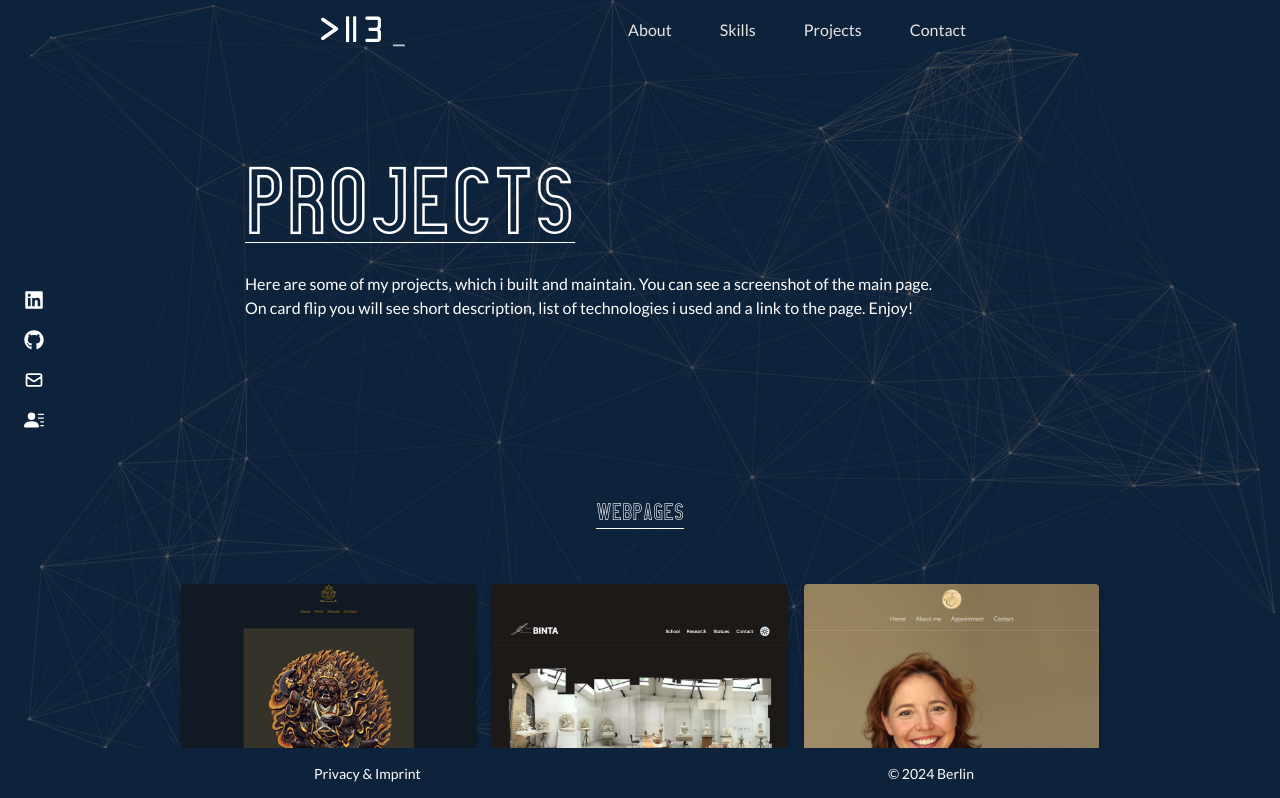
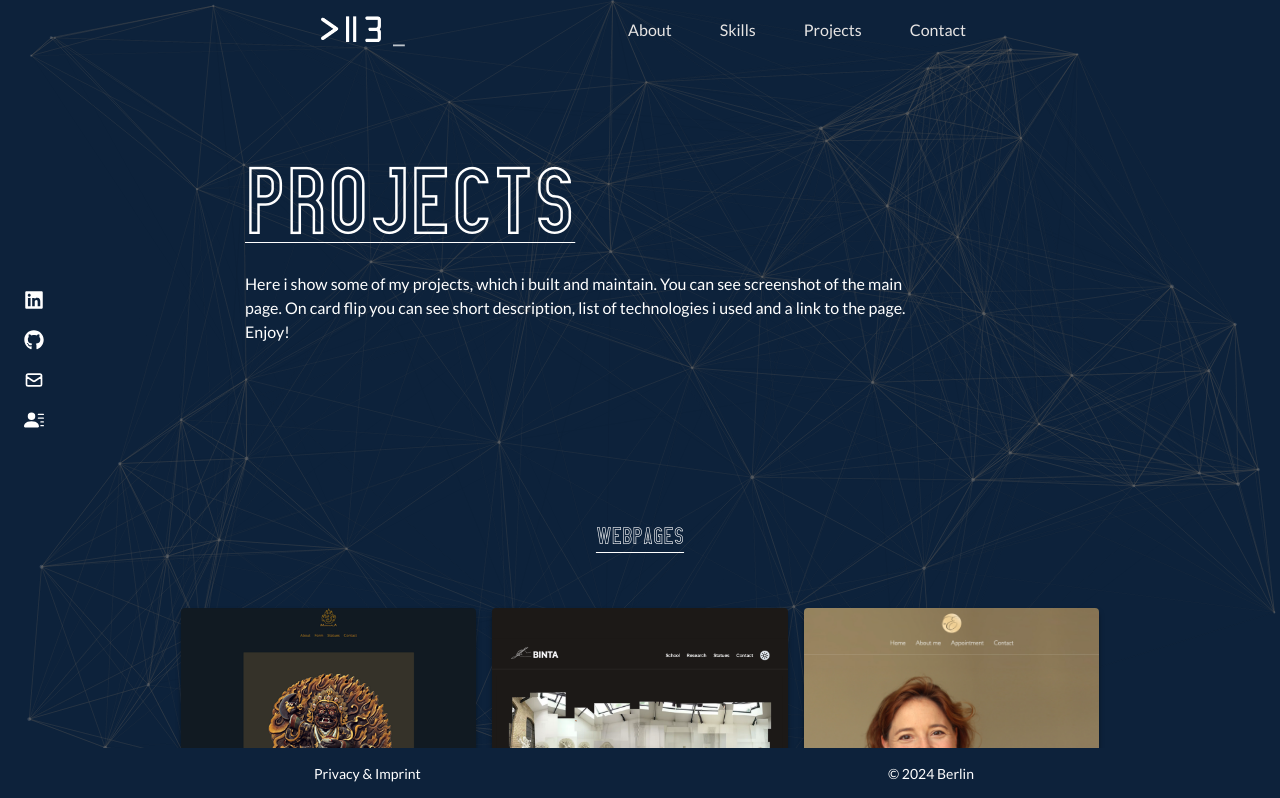
Before and after one commit to krisbaranski/portfolio, a React (Create React App) app: page /projects in a window 1280 px wide. Shown: the top 798 px of the page. Built offline with nearby package versions, Linux system fonts and the light colour scheme.

Commit message:
style: edit text, adjust margin, padding

```diff
--- a/src/components/Contact.js
+++ b/src/components/Contact.js
@@ -1,10 +1,14 @@
 import React from 'react';
 import Button from './Button';
+import { motion } from 'framer-motion';
 
 const Contact = () => {
   return (
-    <div
+    <motion.div
       name="contact"
+      initial={{ opacity: 0 }}
+      animate={{ opacity: 1 }}
+      exit={{ opacity: 0, transition: { duration: 0.5 } }}
       className="w-full h-top bg-[#082f49] flex justify-center items-center py-14 px-2"
     >
       <form
@@ -54,7 +58,7 @@ const Contact = () => {
           // className="flex justify-center p-32 border-2 border-red"
         />
       </form>
-    </div>
+    </motion.div>
   );
 };
 
--- a/src/components/Projects.js
+++ b/src/components/Projects.js
@@ -53,9 +53,10 @@ const Projects = () => {
             Projects
           </p>
           <p className="flex justify-start py-6 font-light text-white text-balance text-left">
-            Here are some of my projects, which i built and maintain. You can
-            see a screenshot of the main page. On card flip you will see short
+            Here i show some of my projects, which i built and maintain. You can
+            see screenshot of the main page. On card flip you can see short
             description, list of technologies i used and a link to the page.
+            <br />
             Enjoy!
           </p>
         </div>
@@ -383,7 +384,7 @@ const Projects = () => {
                   <a
                     target="_blank"
                     rel="noopener noreferrer"
-                    href="https://krisbaranski.github.io/houseofcards/index.html"
+                    href="https://krisbaranski.github.io/house_of_cards/"
                   >
                     <button className={BUTTON_CLASS}>Demo</button>
                   </a>
@@ -402,7 +403,7 @@ const Projects = () => {
               {/* Hover Effects */}
               <div className={CARD_BACK}>
                 <span className={CARD_TEXT}>
-                  Vintage Game <br /> - guess a number -
+                  Vintage Game <br /> guess a number
                 </span>
                 <div className="flex justify-center flex-row pt-4">
                   <img
```
